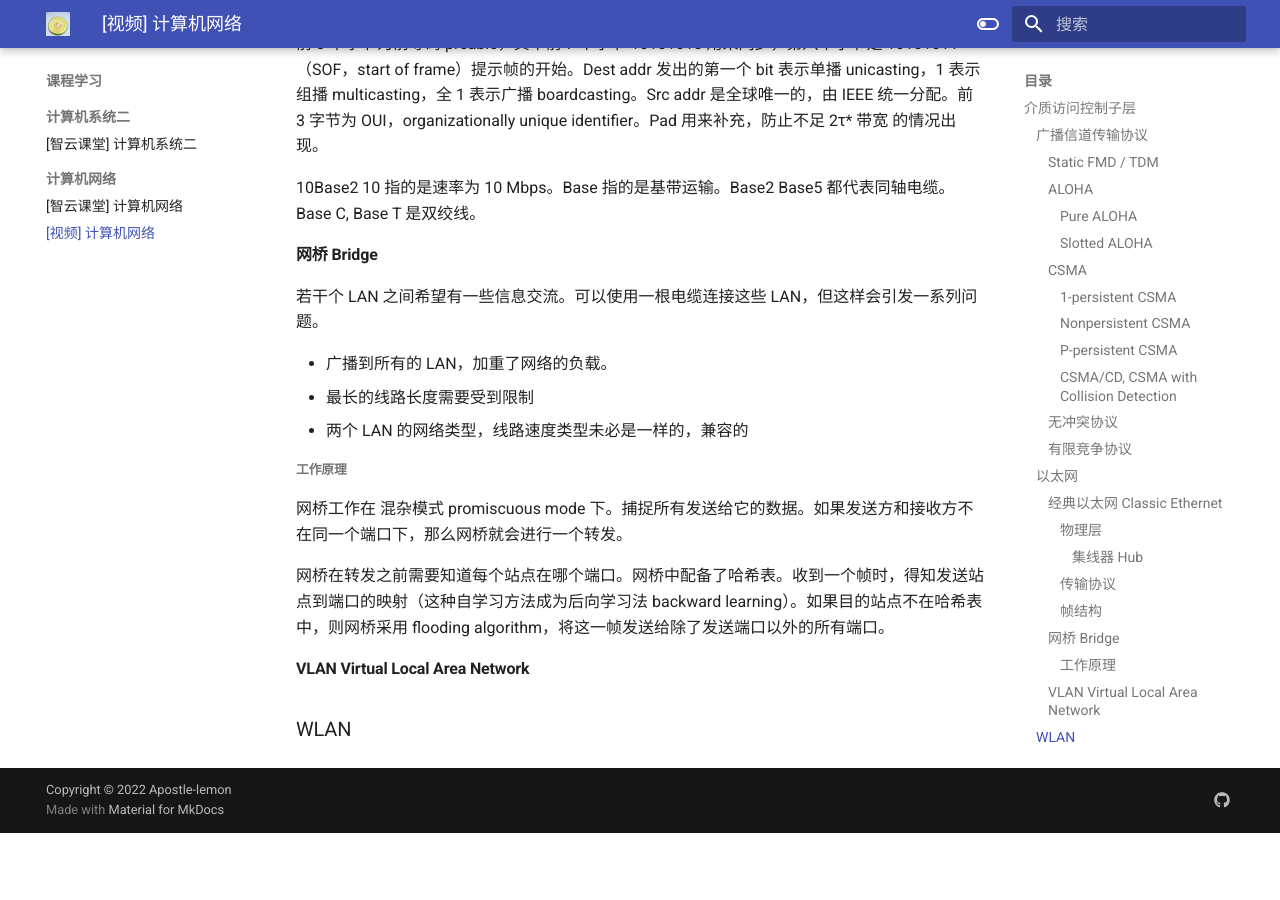
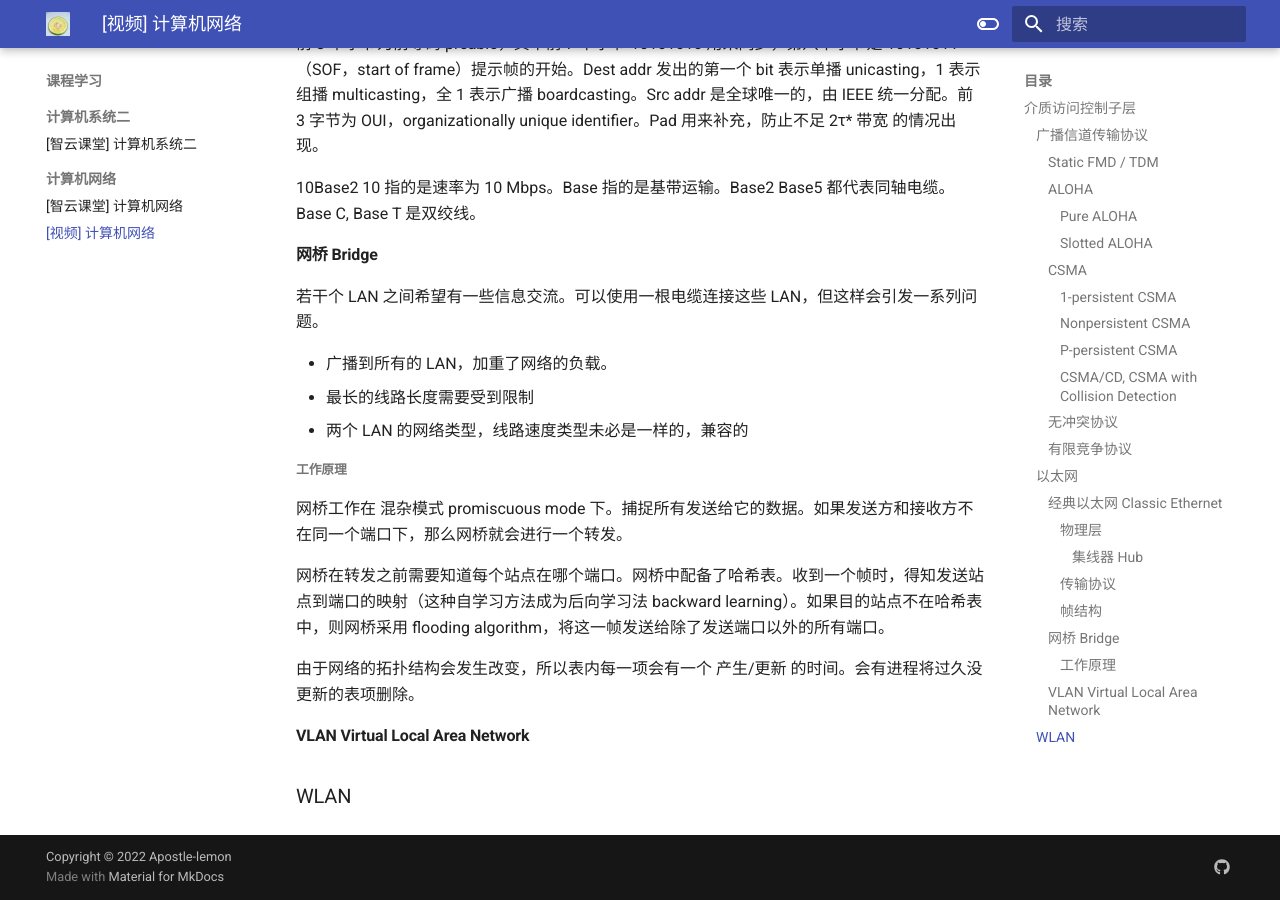
Before and after one commit to Apostle-lemon/Apostle-lemon.github.io, an MkDocs documentation site: the page built from docs/课程学习/计算机网络/【视频】计算机网络.md, in a window 1280 px wide and 900 px high, scrolled down 2256 px. Built offline with MkDocs 1.6.1 and Material for MkDocs 9.7.7, drawn with Linux system fonts in a browser that asks for light colours; before the commit the page ends 3089 px from its top, so only the background shows below that.

Commit message:
vault backup: 2022-10-28 10:56:38
Affected files:
docs/课程学习/计算机网络/【视频】计算机网络.md

```diff
--- a/docs/课程学习/计算机网络/【视频】计算机网络.md
+++ b/docs/课程学习/计算机网络/【视频】计算机网络.md
@@ -106,6 +106,8 @@ ALOHA, additive links on-line hawaii area。对没有 hawaii 代表的就是夏
 
 网桥在转发之前需要知道每个站点在哪个端口。网桥中配备了哈希表。收到一个帧时，得知发送站点到端口的映射（这种自学习方法成为后向学习法 backward learning）。如果目的站点不在哈希表中，则网桥采用 flooding algorithm，将这一帧发送给除了发送端口以外的所有端口。
 
+由于网络的拓扑结构会发生改变，所以表内每一项会有一个 产生/更新 的时间。会有进程将过久没更新的表项删除。
+
 #### VLAN Virtual Local Area Network
 
 ### WLAN
```
